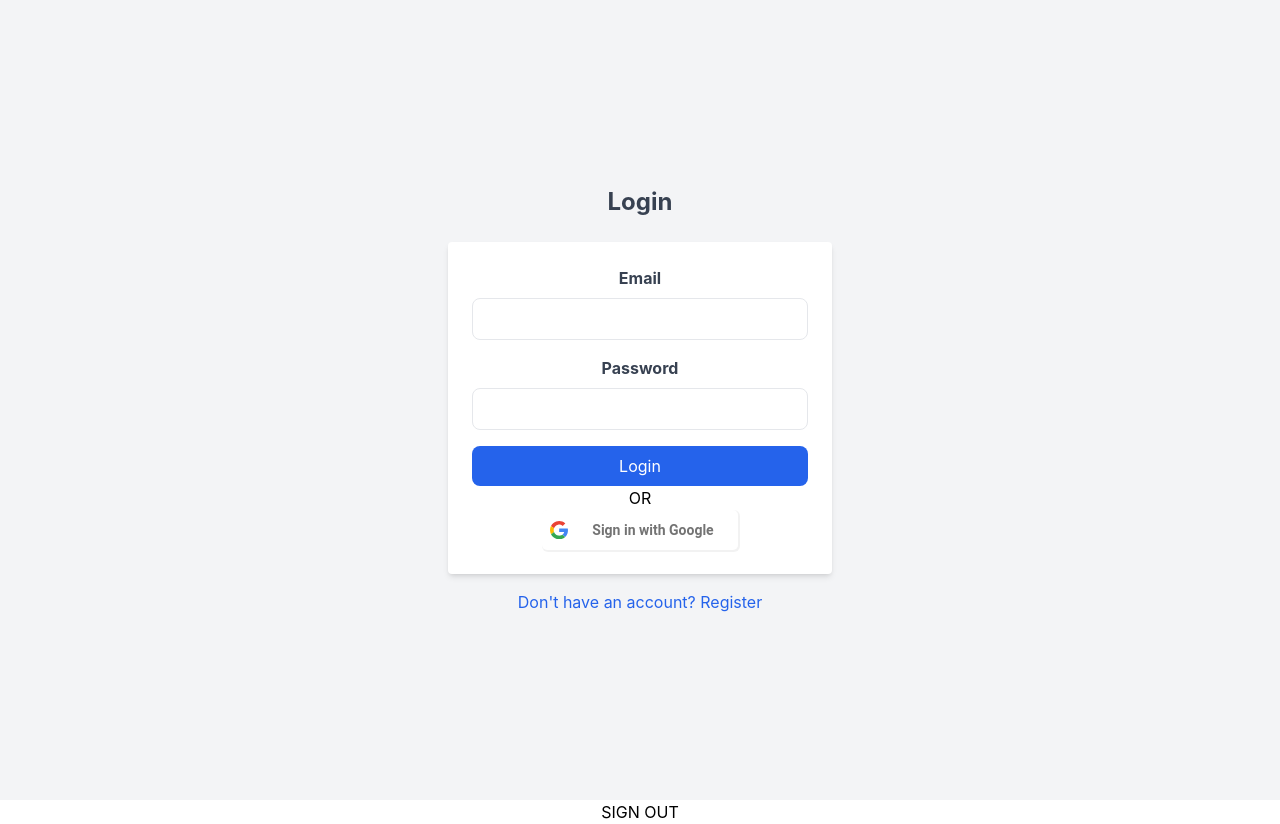
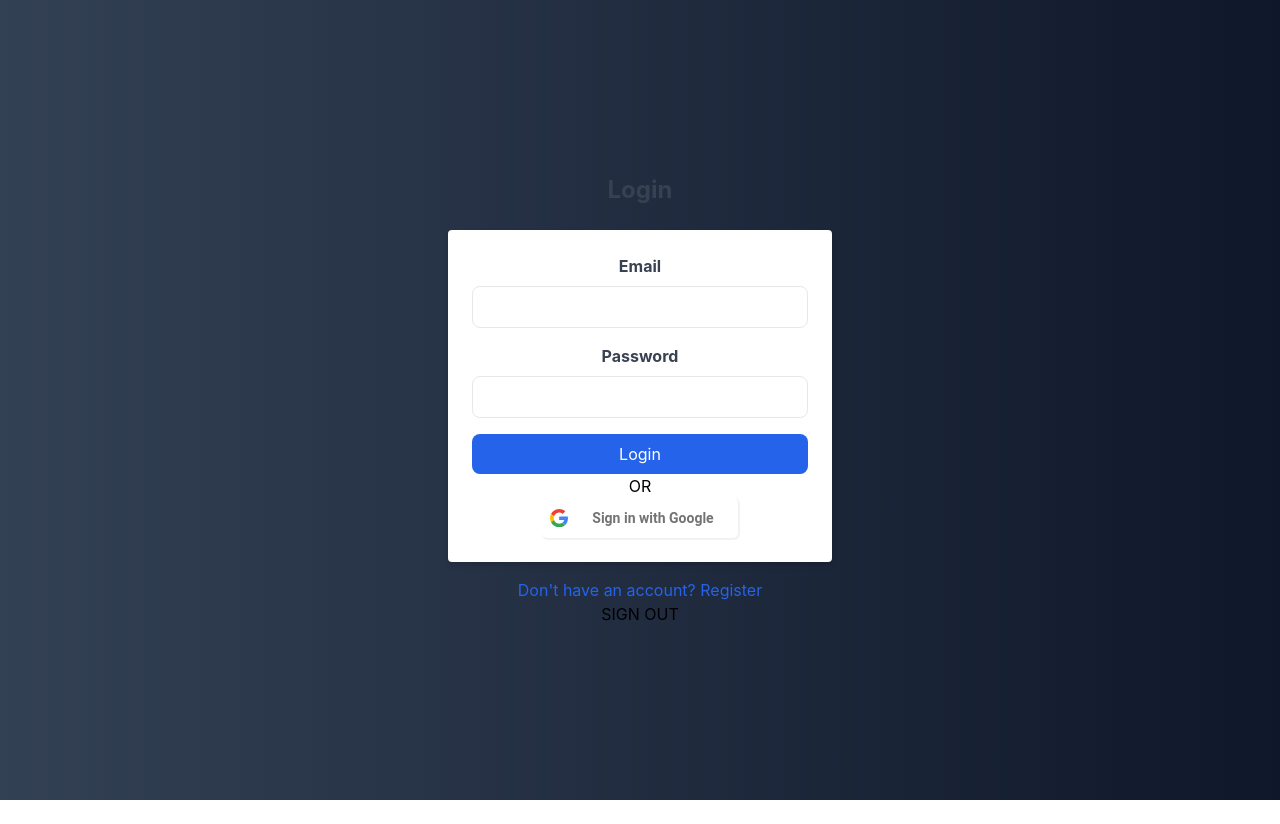
Before and after one commit to Git-abby/login-app, a React (Create React App) app: page / in a window 1280 px wide. After the commit the page ends 800 px from the top, so only its background shows below. Built offline with nearby package versions, Linux system fonts and the light colour scheme; no server answers.

Commit message:
T: google authentication implemented

```diff
--- a/src/components/GoogleAuth/GoogleSignIn.jsx
+++ b/src/components/GoogleAuth/GoogleSignIn.jsx
@@ -1,12 +1,29 @@
-import React from "react";
+import React, { useState } from "react";
 import "./googleSignInStyle.css";
-
+import { doSignInWithGoogle } from "../../firebase/auth";
+import { useNavigate } from "react-router-dom";
 
 function GoogleSignIn() {
+  const [isSigningIn, setIsSigningIn] = useState(false);
+const navigate = useNavigate();
+
+  const onGoogleSUbmit = (e) => {
+    e.preventDefault();
+    if (!isSigningIn) {
+      setIsSigningIn(true);
+      try {
+        doSignInWithGoogle();
+        navigate('/profile');
+      } catch (error) {
+        console.error(error.message);
+        setIsSigningIn(false);
+      }
+    }
+  };
   return (
     <div>
       <p> OR </p>
-      <button type="button" className="google-button">
+      <button type="button" className="google-button" onClick={onGoogleSUbmit}>
         <span className="google-button__icon">
           <svg viewBox="0 0 366 372" xmlns="http://www.w3.org/2000/svg">
             <path
--- a/src/components/Login/Login.jsx
+++ b/src/components/Login/Login.jsx
@@ -31,47 +31,30 @@ function Login() {
       setIsSigningIn(true);
       try {
         await doSignInWithEmailAndPassword(email, password);
-        navigate('/profile');
+        navigate("/profile");
       } catch (error) {
-        console.log(error.message)
+        console.log(error.message);
         setErrorMessage(error.message);
         setIsSigningIn(false);
       }
       // await doSignInWithEmailAndPassword(email, password);
     }
-
   };
-  // const onGoogleSUbmit = (e) => {
-  //   e.preventDefault();
-  //   if (!isSigningIn) {
-  //     setIsSigningIn(true);
-  //     doSignInWithGoogle().catch((err) => {
-  //       setIsSigningIn(false);
-  //     });
-  //   }
-  // };
 
   const onSignOut = async () => {
-    try{
+    try {
       await doSignOut();
-      navigate('/');
-      } catch(error){
-        console.error(error);
-      }
-
-  }
+      navigate("/");
+    } catch (error) {
+      console.error(error);
+    }
+  };
   return (
     <>
-      {currentUser && userLoggedIn && (
-        <div>
-          <h1>Welcome, {currentUser ? currentUser.email : ""} </h1>
-          <p>You are now logged in.</p>
-        </div>
-      )}
-      {errorMessage && (
-        <div className="mb-4 text-red-600 text-sm">{errorMessage}</div>
-      )}
-      <div className="min-h-screen bg-gray-100 flex flex-col items-center justify-center">
+      <div className="min-h-screen bg-gradient-to-r from-slate-700 to-slate-900 flex flex-col items-center justify-center">
+        {errorMessage && (
+          <div className="mb-4 text-red-600 text-sm">{errorMessage}</div>
+        )}
         <h2 className="text-2xl font-bold text-gray-700 mb-6">Login</h2>
         <form className="bg-white p-6 rounded shadow-md w-full max-w-sm">
           <div className="mb-4">
@@ -114,9 +97,10 @@ function Login() {
             Don't have an account? Register
           </Link>
         </p>
-
+      <button type="button" onClick={onSignOut}>
+        SIGN OUT
+      </button>
       </div>
-        <button type="button" onClick={onSignOut}>SIGN OUT</button>
     </>
   );
 }
--- a/src/components/Profile/Profile.jsx
+++ b/src/components/Profile/Profile.jsx
@@ -23,6 +23,7 @@ function Profile() {
         <>
           <h1>Welcome </h1>
           <div>
+            <img src={currentUser.photoURL} alt="user" />
             <h3>{currentUser.email}</h3>
           </div>
           <button type="button" onClick={onSignout}>Logout</button>
```
